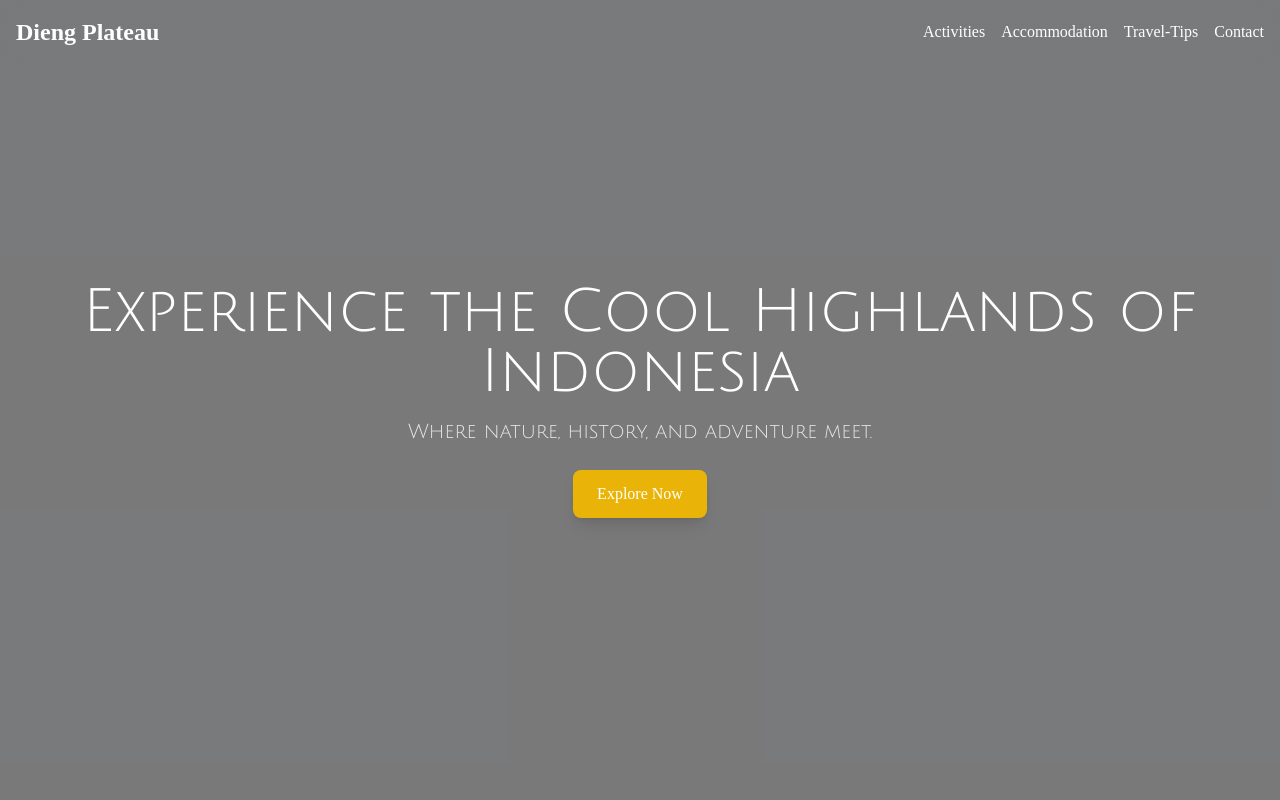
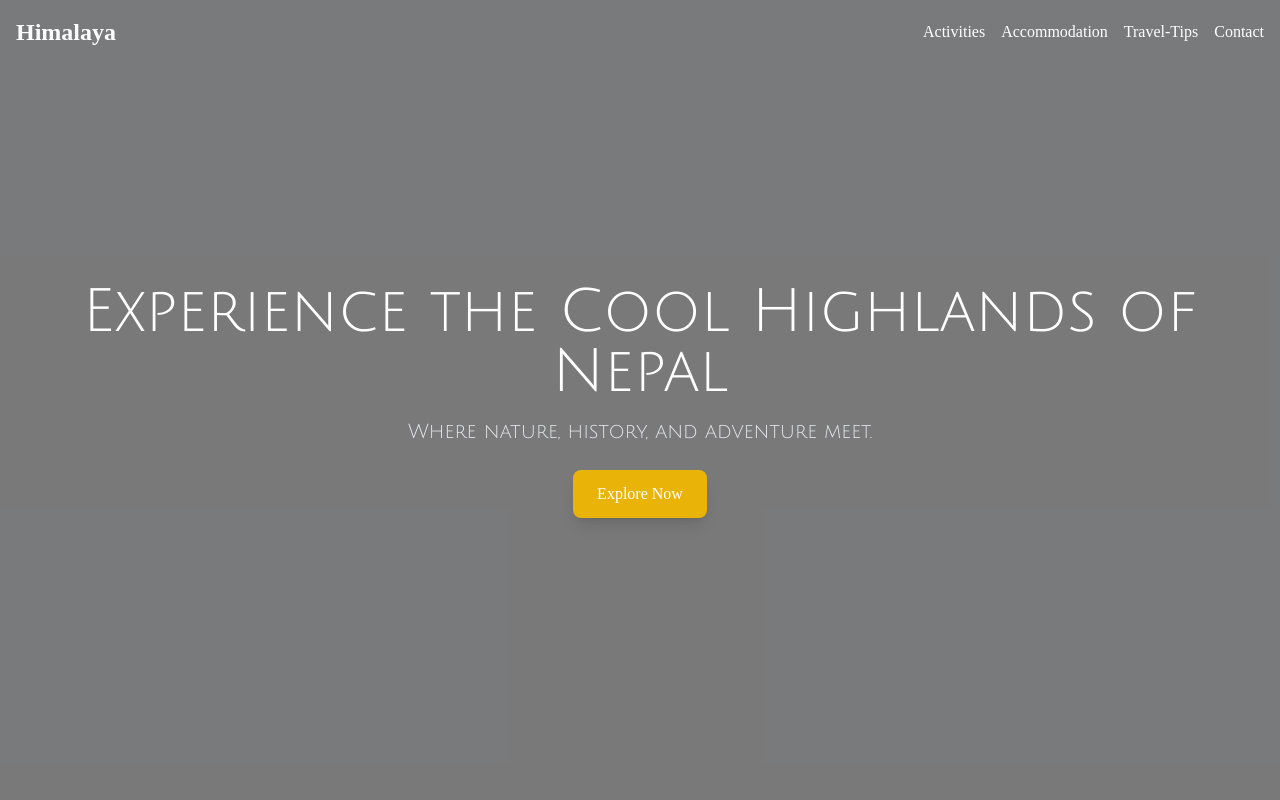
Before and after one commit to firdausfatan/Project-DW, a plain HTML site: page index.html in a window 1280 px wide. Shown: the top 800 px of the page. Drawn offline with nearby package versions, Linux system fonts and the light colour scheme; a web font is replaced by a local one.

Commit message:
Update index.html

```diff
--- a/index.html
+++ b/index.html
@@ -19,7 +19,7 @@
       <div class="container mx-auto flex justify-between items-center">
         <h1>
           <a href="index.html" class="text-white text-2xl font-bold"
-            >Dieng Plateau</a
+            >Himalaya</a
           >
         </h1>
         <ul class="flex space-x-4">
@@ -43,7 +43,7 @@
       >
         <div class="text-center">
           <h2 class="text-white text-4xl md:text-6xl font-['Julius_Sans_One'] animate-fade-in">
-            Experience the Cool Highlands of Indonesia
+            Experience the Cool Highlands of Nepal
           </h2>
           <p class="text-gray-200 mt-4 text-lg font-['Julius_Sans_One'] md:text-xl">
             Where nature, history, and adventure meet.
```
